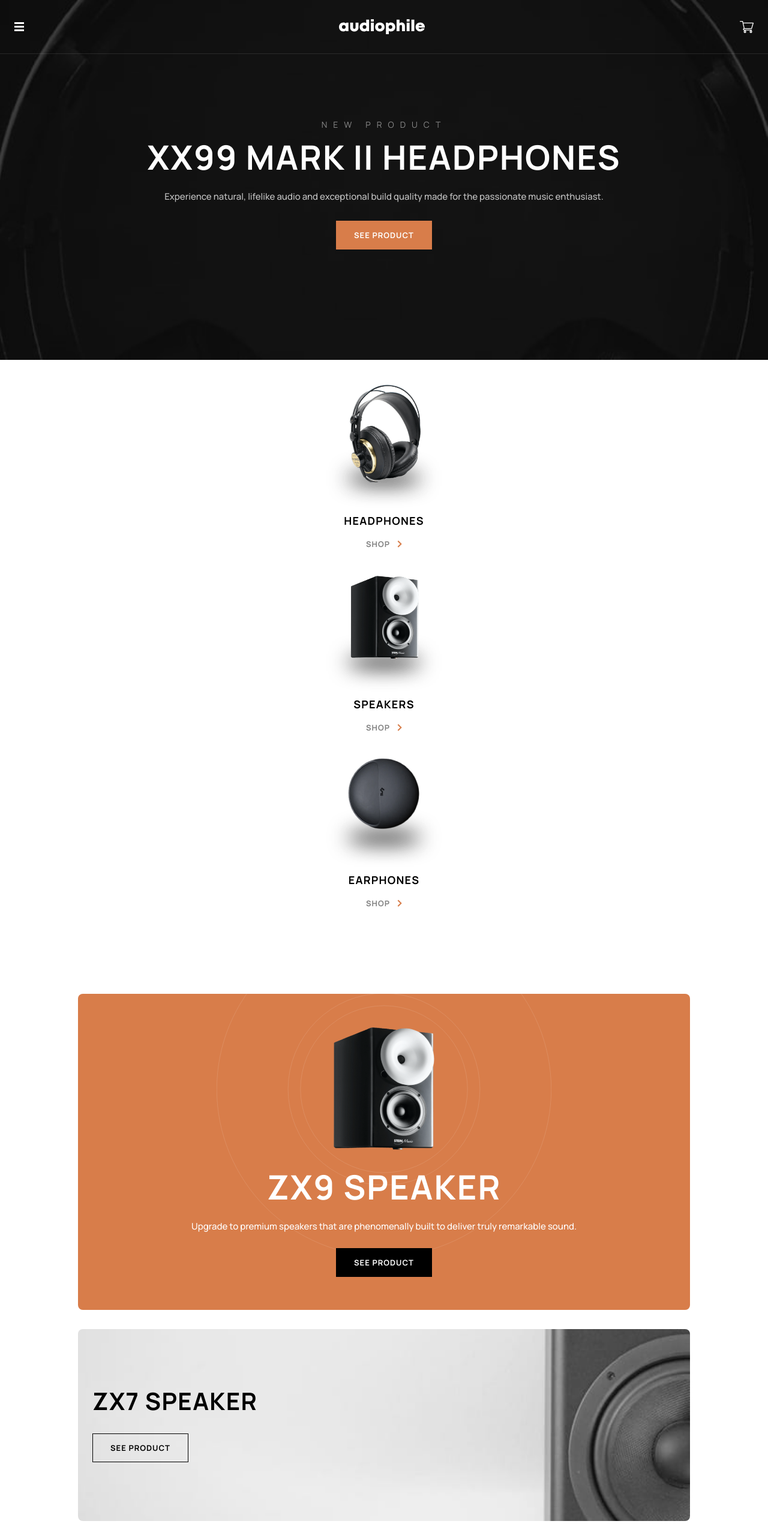
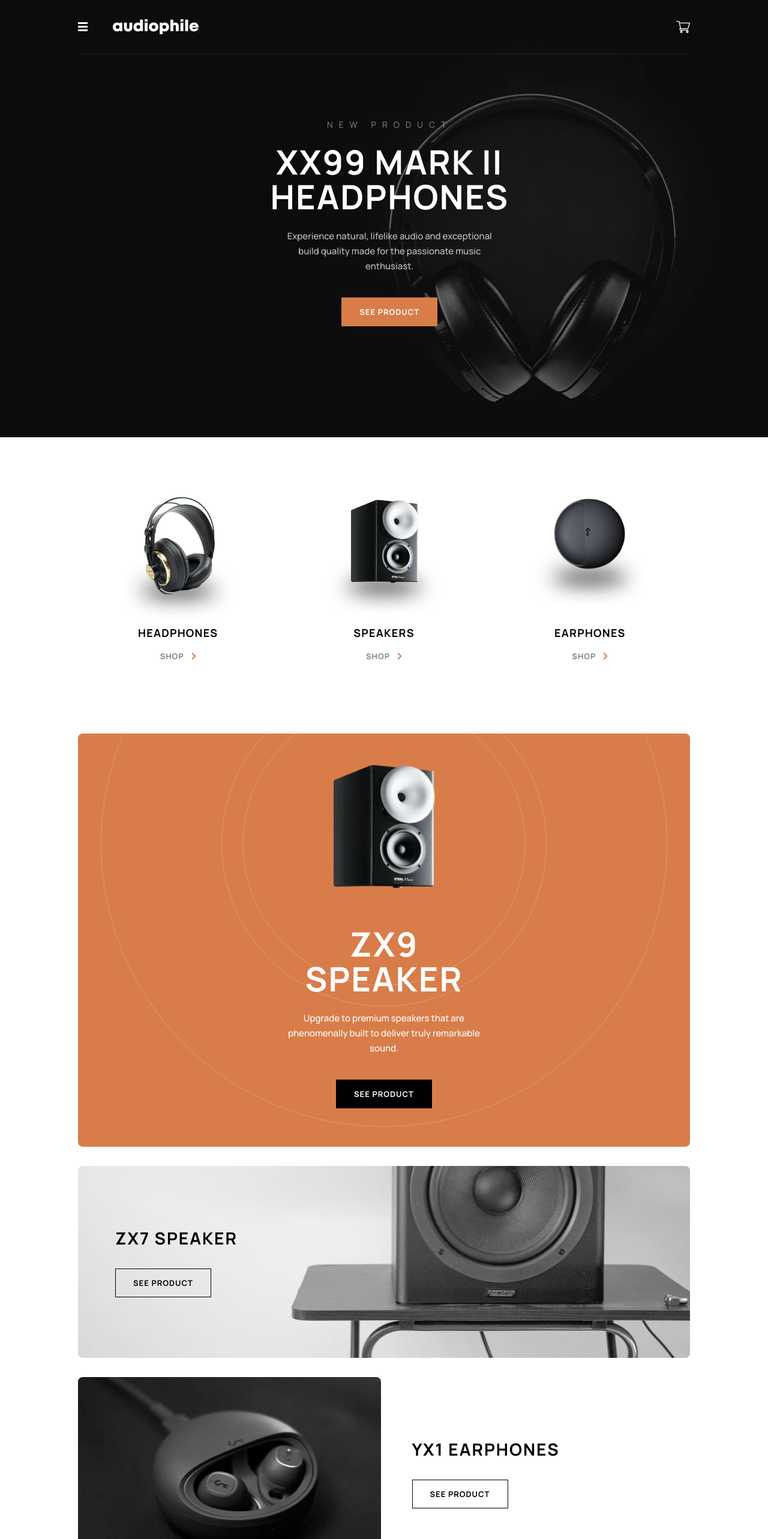
Before and after one commit to ChrisKlp/audiophile-webstore, a React (Vite) app: page / in a window 1280 px wide. Shown: the top 2566 px of the page at 60% size. Built offline with nearby package versions, Linux system fonts and the light colour scheme.

Commit message:
Update styles for home page on tablet size

```diff
--- a/src/components/Button.tsx
+++ /dev/null
@@ -1,39 +0,0 @@
-import React, { AnchorHTMLAttributes, ButtonHTMLAttributes } from 'react';
-import { twMerge } from 'tailwind-merge';
-
-type Props = {
-  variant?: 'default' | 'outline' | 'dark';
-  as?: 'button' | 'link';
-} & ButtonHTMLAttributes<HTMLButtonElement> &
-  AnchorHTMLAttributes<HTMLAnchorElement>;
-
-const commonStyle =
-  'h-[4.8rem] w-[16rem] text-[1.3rem] font-bold uppercase leading-[1.8rem] tracking-[0.1rem] duration-200 ease-in-out';
-
-const buttonVariants = {
-  default: 'bg-orange text-white hover:bg-lightOrange',
-  outline:
-    'border-[1px] border-black bg-transparent text-black hover:bg-black hover:text-white',
-  dark: 'bg-black text-white hover:bg-gray',
-};
-
-export default function Button({
-  variant = 'default',
-  as = 'button',
-  className,
-  children,
-  ...props
-}: Props) {
-  return React.createElement(
-    as === 'button' ? 'button' : 'a',
-    {
-      className: twMerge(
-        `${commonStyle} ${buttonVariants[variant]} ${
-          as === 'link' && 'flex items-center justify-center cursor-pointer'
-        } ${className}`
-      ),
-      ...props,
-    },
-    children
-  );
-}
--- a/src/components/Categories.tsx
+++ b/src/components/Categories.tsx
@@ -1,5 +1,4 @@
 /* eslint-disable no-empty-pattern */
-import Text from '@/components/Text';
 import iconArrowRight from '@/assets/shared/desktop/icon-arrow-right.svg';
 import imageEarphones from '@/assets/shared/desktop/image-category-thumbnail-earphones.png';
 import imageSpeakers from '@/assets/shared/desktop/image-category-thumbnail-speakers.png';
@@ -25,17 +24,18 @@ const categoryList = [
 
 export default function Categories() {
   return (
-    <section className="c-container grid gap-[1.6rem] pt-[4rem] pb-[12rem]">
+    <section className="c-container grid gap-[1.6rem] pt-[4rem] pb-[12rem] md:grid-flow-col md:gap-[1rem] md:py-[9.8rem]">
       {categoryList.map(({ image, name, url }) => (
-        <div key={name} className="grid justify-items-center pb-[2.2rem]">
+        <div
+          key={name}
+          className="grid grid-rows-[1fr_auto_auto] justify-items-center pb-[2.2rem]"
+        >
           <img
             src={image}
-            className="w-1/2 max-w-[22.4rem]"
+            className="w-1/2 max-w-[22.4rem] md:w-3/4"
             alt={`${name} category`}
           />
-          <Text variant="h6" className="mb-[1.7rem]">
-            {name}
-          </Text>
+          <h6 className="h6 mb-[1.7rem]">{name}</h6>
           <a href={url} className="group">
             <span className="flex items-center gap-[1.2rem]">
               <span className="text-[1.3rem] font-bold uppercase leading-[1.8rem] tracking-[0.1rem] text-black/50 duration-200 ease-in-out group-hover:text-orange">
--- a/src/components/Hero.tsx
+++ b/src/components/Hero.tsx
@@ -1,33 +1,35 @@
-/* eslint-disable import/extensions */
-/* eslint-disable no-empty-pattern */
+import imageHeader from '@/assets/home/mobile/image-header.jpg';
+import imageHeader_md from '@/assets/home/tablet/image-header.jpg';
+import imageHeader_xl from '@/assets/home/desktop/image-hero.jpg';
 
-import Text from '@/components/Text';
-import Button from '@/components/Button';
-import imageHeader from '@/assets/home/mobile/image-header.jpg';
-
-/* eslint-disable @typescript-eslint/ban-types */
-type Props = {};
-
-function Hero({}: Props) {
+function Hero() {
   return (
-    <section className="relative z-0 h-[60rem] overflow-hidden bg-black">
+    <section className="relative z-0 h-[60rem] overflow-hidden bg-black md:h-[72.9rem]">
+      <picture>
+        <source srcSet={imageHeader_xl} media="(min-width: 1024px)" />
+        <source srcSet={imageHeader_md} media="(min-width: 768px)" />
         <img
           src={imageHeader}
+          alt="hero headphones"
           className="absolute z-[-1] h-full w-full object-cover opacity-50"
-        alt="hero headphones"
         />
-      <div className=" grid justify-items-center px-[2.4rem] pt-[19.8rem]">
-        <Text variant="overline" className="pb-[1.6rem] text-white/50">
+      </picture>
+      <div className="c-container grid justify-items-center">
+        <div className="grid max-w-[37.9rem] justify-items-center pt-[19.8rem]">
+          <p className="text-overline pb-[1.6rem] text-white/50 md:pb-[2.4rem]">
             New product
-        </Text>
-        <Text variant="h1" className="pb-[2.4rem] text-center text-white">
+          </p>
+          <h1 className="h1 pb-[2.4rem] text-center text-white">
             XX99 Mark II HeadphoneS
-        </Text>
-        <Text className="pb-[2.8rem] text-center text-white/75">
-          Experience natural, lifelike audio and exceptional build quality made
-          for the passionate music enthusiast.
-        </Text>
-        <Button as="link">See product</Button>
+          </h1>
+          <p className="pb-[2.8rem] text-center text-base text-white/75 md:px-[1.5rem] md:pb-[4rem]">
+            Experience natural, lifelike audio and exceptional build quality
+            made for the passionate music enthusiast.
+          </p>
+          <a href="asd" className="btn">
+            See product
+          </a>
+        </div>
       </div>
     </section>
   );
--- a/src/components/Navigation.tsx
+++ b/src/components/Navigation.tsx
@@ -9,23 +9,30 @@ type Props = {
 export default function Navigation({ transparent = false }: Props) {
   return (
     <header
-      className={`z-10 flex h-[9rem] items-center justify-between border-b-[1px] border-b-white/10 py-[3.2rem] px-[2.4rem] ${
+      className={`z-10 h-[9rem] ${
         transparent
           ? 'absolute top-0 left-0 right-0 bg-transparent'
           : 'bg-black'
       } `}
     >
+      <div className="c-container">
+        <div className="flex items-center justify-between py-[3.2rem] md:justify-start">
           <button type="button">
             <img className="" src={iconHamburger} alt="icon hamburger" />
           </button>
+          <div className="md:ml-[4.2rem] md:grow">
             <img
-        className="as block h-auto w-[14.3rem] flex-shrink-0"
+              className="h-auto w-[14.3rem] flex-shrink-0"
               src={logo}
               alt="audiophile logo"
             />
+          </div>
           <button type="button">
             <img className="" src={iconCart} alt="icon cart" />
           </button>
+        </div>
+        <div className="h-[1px] w-full bg-white/10" />
+      </div>
     </header>
   );
 }
--- a/src/components/ProductsShowcase.tsx
+++ b/src/components/ProductsShowcase.tsx
@@ -1,48 +1,45 @@
 /* eslint-disable no-empty-pattern */
-import Text from '@/components/Text';
-import Button from '@/components/Button';
 import image_zx9 from '@/assets/home/mobile/image-speaker-zx9.png';
-import image_yx1 from '@/assets/home/mobile/image-earphones-yx1.jpg';
+import image_zx9_md from '@/assets/home/tablet/image-speaker-zx9.png';
+import image_zx9_xl from '@/assets/home/desktop/image-speaker-zx9.png';
 
 export default function ProductsShowcase() {
   return (
-    <section className="c-container mb-[12rem] grid gap-[3.2rem]">
-      <div className="flex flex-col items-center gap-[3.2rem] rounded bg-orange bg-[url('@/assets/home/desktop/pattern-circles.svg')] bg-[length:55.8rem] bg-[center_top_-12rem] bg-no-repeat px-[2.4rem] py-[5.5rem]">
-        <img src={image_zx9} className="w-[17rem]" alt="zx9 speaker" />
-        <div className="grid justify-items-center gap-[2.4rem]">
-          <Text variant="h1" className="text-center text-white">
-            ZX9 SPEAKER
-          </Text>
-          <Text className="text-center text-white">
+    <section className="c-container mb-[12rem] grid gap-[3.2rem] md:mb-[9.6rem]">
+      <div className="flex flex-col items-center gap-[3.2rem] rounded bg-orange bg-[url('@/assets/home/desktop/pattern-circles.svg')] bg-[length:55.8rem] bg-[center_top_-12rem] bg-no-repeat px-[2.4rem] py-[5.5rem] md:gap-[6.4rem] md:bg-auto md:bg-[center_top_-28.8rem] md:pt-[5.2rem] md:pb-[6.4rem]">
+        <picture>
+          <source srcSet={image_zx9_xl} media="(min-width: 1024px)" />
+          <source srcSet={image_zx9_md} media="(min-width: 768px)" />
+          <img src={image_zx9} className="w-[17rem]" alt="zx9 speaker" />
+        </picture>
+        <div className="grid justify-items-center gap-[2.4rem] md:max-w-[34.9rem]">
+          <h2 className="h1 text-center text-white">ZX9 SPEAKER</h2>
+          <p className="text-center text-base text-white">
             Upgrade to premium speakers that are phenomenally built to deliver
             truly remarkable sound.
-          </Text>
-          <Button variant="dark" as="link">
+          </p>
+          <a href="asd" className="btn-dark md:mt-[1.6rem]">
             See product
-          </Button>
+          </a>
         </div>
       </div>
 
-      <div className="flex h-[32rem] items-center rounded bg-gray/20 bg-[url('@/assets/home/mobile/image-speaker-zx7.jpg')] bg-cover bg-right bg-no-repeat px-[2.4rem]">
+      <div className="flex h-[32rem] items-center rounded bg-gray/20 bg-[url('@/assets/home/mobile/image-speaker-zx7.jpg')] bg-cover bg-right bg-no-repeat px-[2.4rem] md:bg-[url('@/assets/home/tablet/image-speaker-zx7.jpg')] md:px-[6.2rem] lg:bg-[url('@/assets/home/desktop/image-speaker-zx7.jpg')]">
         <div className="grid gap-[3.2rem]">
-          <Text variant="h2" className="text-black">
-            ZX7 SPEAKER
-          </Text>
-          <Button variant="outline" as="link">
+          <h4 className="h4 text-black">ZX7 SPEAKER</h4>
+          <a href="asd" className="btn-outline">
             See product
-          </Button>
+          </a>
         </div>
       </div>
 
-      <div className="grid gap-[2.4rem]">
-        <img src={image_yx1} className="w-full rounded" alt="zx9 speaker" />
-        <div className="grid gap-[3.2rem] px-[2.4rem] py-[4.1rem]">
-          <Text variant="h2" className="text-black">
-            YX1 EARPHONES
-          </Text>
-          <Button variant="outline" as="link">
+      <div className="grid gap-[2.4rem] md:h-[32rem] md:grid-flow-col md:grid-cols-2 md:items-center md:gap-[1.1rem]">
+        <div className="h-[20rem] rounded bg-[url('@/assets/home/mobile/image-earphones-yx1.jpg')] bg-cover bg-center bg-no-repeat md:h-full md:bg-[url('@/assets/home/tablet/image-earphones-yx1.jpg')] lg:bg-[url('@/assets/home/desktop/image-earphones-yx1.jpg')]" />
+        <div className="grid gap-[3.2rem] px-[2.4rem] py-[4.1rem] md:px-[4.1rem]">
+          <h4 className="h4 text-black">YX1 EARPHONES</h4>
+          <a href="asd" className="btn-outline">
             See product
-          </Button>
+          </a>
         </div>
       </div>
     </section>
--- a/src/components/Text.tsx
+++ /dev/null
@@ -1,41 +0,0 @@
-import { twMerge } from 'tailwind-merge';
-
-type Props = {
-  variant?:
-    | 'h1'
-    | 'h2'
-    | 'h3'
-    | 'h4'
-    | 'h5'
-    | 'h6'
-    | 'p'
-    | 'overline'
-    | 'small';
-  children: React.ReactNode;
-  className?: string;
-};
-
-const textVariants = {
-  h1: 'text-[3.6rem] font-bold uppercase leading-[4rem] tracking-[0.12rem] md:text-[5.6rem] md:leading-[5.8rem] md:tracking-[0.2rem]',
-  h2: 'text-[2.8rem] font-bold uppercase leading-[3.8rem] tracking-[0.1rem] md:text-[4rem] md:leading-[4.4rem] md:tracking-[0.14rem]',
-  h3: 'text-[3.6rem] font-bold uppercase leading-[4rem] tracking-[0.12rem] md:text-[3.2rem] md:leading-[3.6rem] md:tracking-[0.17rem]',
-  h4: 'text-[3.6rem] font-bold uppercase leading-[4rem] tracking-[0.12rem] md:text-[2.8rem] md:leading-[3.8rem] md:tracking-[0.2rem]',
-  h5: 'text-[3.6rem] font-bold uppercase leading-[4rem] tracking-[0.12rem] md:text-[2.4rem] md:leading-[3.3rem] md:tracking-[0.17rem]',
-  h6: 'text-[1.5rem] font-bold uppercase leading-[2rem] tracking-[0.1rem] md:text-[1.8rem] md:leading-[2.5rem] md:tracking-[0.12rem]',
-  p: 'text-[1.5rem] font-medium leading-[2.5rem]',
-  overline:
-    'text-[1.4rem] font-normal uppercase leading-[1.9rem] tracking-[1rem]',
-  small: 'text-[1.3rem] font-bold uppercase leading-[1.8rem] tracking-[0.1rem]',
-};
-
-export default function Text({ variant = 'p', children, className }: Props) {
-  const CustomTag = (
-    variant === ('overline' || 'small') ? 'p' : variant
-  ) as keyof JSX.IntrinsicElements;
-
-  return (
-    <CustomTag className={twMerge(`${textVariants[variant]} ${className}`)}>
-      {children}
-    </CustomTag>
-  );
-}
--- a/src/index.css
+++ b/src/index.css
@@ -27,4 +27,48 @@
       padding: 0 4rem;
     }
   }
+
+  .btn {
+    @apply inline-flex h-[4.8rem] w-[16rem] cursor-pointer items-center justify-center bg-orange text-[1.3rem] font-bold uppercase leading-[1.8rem] tracking-[0.1rem] text-white duration-200 ease-in-out hover:bg-lightOrange;
+  }
+
+  .btn-outline {
+    @apply btn border-[1px] border-black bg-transparent text-black hover:bg-black hover:text-white;
+  }
+
+  .btn-dark {
+    @apply btn bg-black text-white hover:bg-gray;
+  }
+
+  .h1 {
+    @apply text-[3.6rem] font-bold uppercase leading-[4rem] tracking-[0.12rem] md:text-[5.6rem] md:leading-[5.8rem] md:tracking-[0.2rem];
+  }
+
+  .h2 {
+    @apply text-[2.8rem] font-bold uppercase leading-[3.8rem] tracking-[0.1rem] md:text-[4rem] md:leading-[4.4rem] md:tracking-[0.14rem];
+  }
+
+  .h3 {
+    @apply text-[3.2rem] font-bold uppercase leading-[3.6rem] tracking-[0.17rem] md:text-[3.2rem] md:leading-[3.6rem] md:tracking-[0.17rem];
+  }
+
+  .h4 {
+    @apply text-[2.8rem] font-bold uppercase leading-[3.8rem] tracking-[0.2rem];
+  }
+
+  .h5 {
+    @apply text-[2.4rem] font-bold uppercase leading-[3.3rem] tracking-[0.17rem] md:text-[2.4rem] md:leading-[3.3rem] md:tracking-[0.17rem];
+  }
+
+  .h6 {
+    @apply text-[1.5rem] font-bold uppercase leading-[2rem] tracking-[0.1rem] xl:text-[1.8rem] xl:leading-[2.5rem] xl:tracking-[0.12rem];
+  }
+
+  .text-overline {
+    @apply text-[1.4rem] font-normal uppercase leading-[1.9rem] tracking-[1rem];
+  }
+
+  .text-small {
+    @apply text-[1.3rem] font-bold uppercase leading-[1.8rem] tracking-[0.1rem];
+  }
 }
```
Also changed, not shown: src/components/About.tsx (+6 -8 lines), src/components/Footer.tsx (+15 -10 lines), tailwind.config.cjs (+9 -0 lines). Lines whose indentation alone changed are shown as unchanged.
